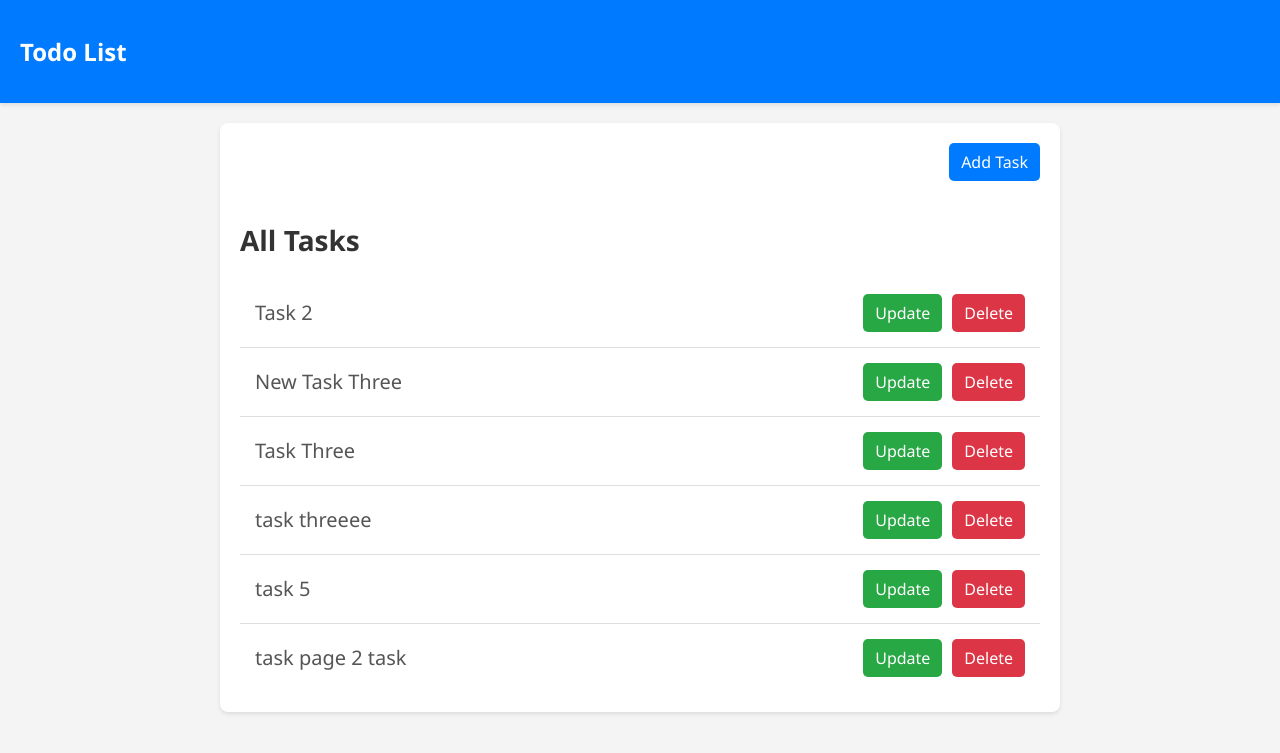
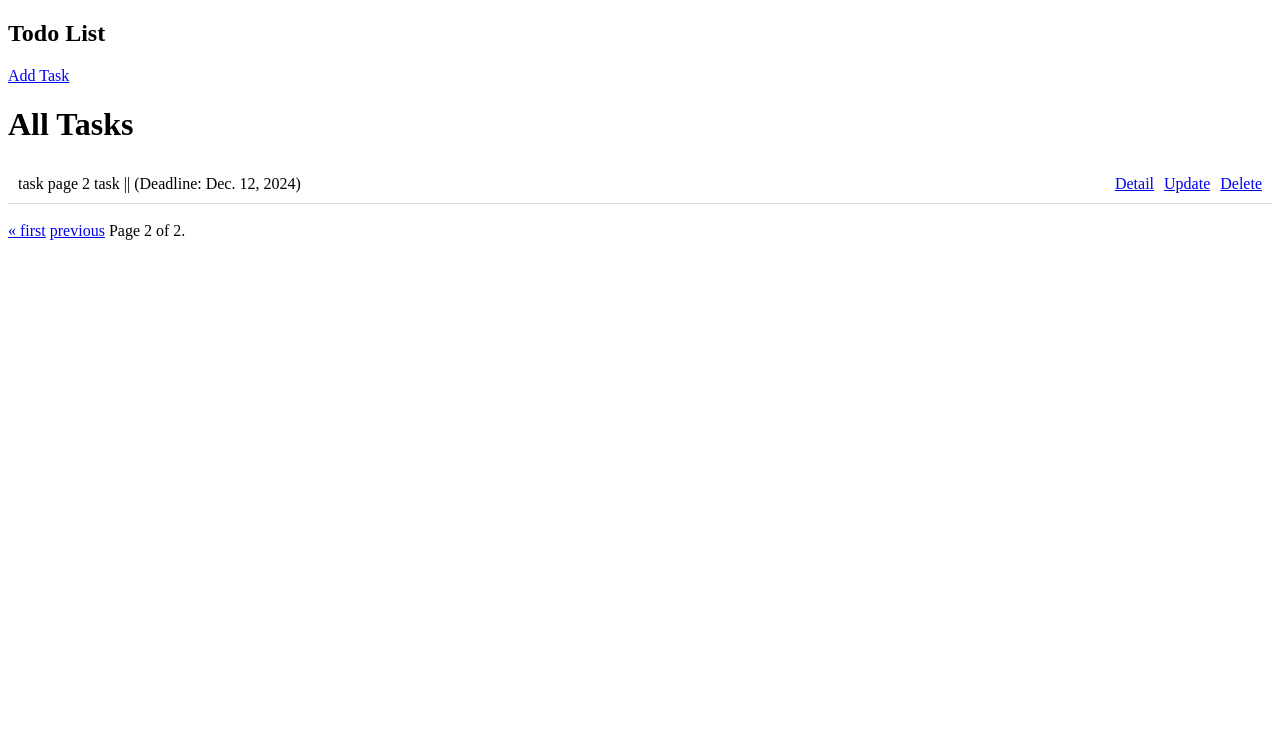
Before and after one commit to aniketkadukar1/todo_list, a Django app: page /?page=2 in a window 1280 px wide. Shown: the top 753 px of the page. Run offline with Django 5.2, Linux system fonts and the light colour scheme; data comes from the database, SQL or seed files in the repository; both versions use the stored data as it was after the commit.

Commit message:
Implement Pagination
Implemented pagination for the task list. Now it will show 5 tasks per page.

```diff
--- a/todo_list/todo/templates/todo/index.html
+++ b/todo_list/todo/templates/todo/index.html
@@ -4,83 +4,6 @@
     <meta charset="UTF-8">
     <meta name="viewport" content="width=device-width, initial-scale=1.0">
     <title>Todo List</title>
-    <style>
-        body {
-            font-family: 'Segoe UI', Tahoma, Geneva, Verdana, sans-serif;
-            margin: 0;
-            padding: 0;
-            background-color: #f4f4f4;
-        }
-        .navbar {
-            background-color: #007BFF;
-            color: #fff;
-            padding: 15px 20px;
-            text-align: left;
-            display: flex;
-            align-items: center;
-            box-shadow: 0 2px 4px rgba(0, 0, 0, 0.1);
-        }
-        .container {
-            max-width: 800px;
-            margin: 20px auto;
-            background: #fff;
-            padding: 20px;
-            box-shadow: 0 2px 4px rgba(0, 0, 0, 0.1);
-            border-radius: 8px;
-        }
-        h1 {
-            font-size: 28px;
-            color: #333;
-            margin-bottom: 20px;
-        }
-        .task {
-            padding: 15px;
-            border-bottom: 1px solid #ddd;
-            display: flex;
-            justify-content: space-between;
-            align-items: center;
-        }
-        .task:last-child {
-            border-bottom: none;
-        }
-        .task-title {
-            font-size: 20px;
-            color: #555;
-            display: flex;
-            align-items: center;
-        }
-        .task-actions {
-            display: flex;
-            gap: 10px;
-            align-items: center;
-        }
-        .btn {
-            padding: 8px 12px;
-            color: #fff;
-            text-decoration: none;
-            border-radius: 5px;
-            transition: background-color 0.3s;
-        }
-        .btn-update {
-            background-color: #28a745;
-        }
-        .btn-delete {
-            background-color: #dc3545;
-        }
-        .btn-add {
-            background-color: #007BFF;
-            margin-bottom: 20px;
-            display: inline-block;
-        }
-        .btn:hover {
-            opacity: 0.9;
-        }
-        .add-task-container {
-            display: flex;
-            justify-content: flex-end;
-            margin-bottom: 20px;
-        }
-    </style>
 </head>
 <body>
     <div class="navbar">
@@ -88,20 +11,41 @@
     </div>
     <div class="container">
         <div class="add-task-container">
-            <a href="{% url 'todo:new' %}" class="btn btn-add">Add Task</a>
+            <a href="{% url 'todo:new' %}">Add Task</a>
         </div>
         <h1>All Tasks</h1>
-        {% for task in tasks %}
-        <div class="task">
-            <div class="task-title">
+        {% for task in page_obj %}
+        <div class="task" style="display: flex; justify-content: space-between; align-items: center; padding: 10px; border-bottom: 1px solid #ddd;">
+            <div class="task-title" style="flex-grow: 1;">
                 <span>{{ task.title }}</span>
+                <span>||</span>
+                <span>(Deadline: {{ task.deadline }})</span>
             </div>
-            <div class="task-actions">
-                <a href="{% url 'todo:update' task.id %}" class="btn btn-update">Update</a>
-                <a href="{% url 'todo:delete' task.id %}" class="btn btn-delete">Delete</a>
+            <div class="task-actions" style="display: flex; gap: 10px;">
+                <a href="{% url 'todo:detail' task.id %}">Detail</a>
+                <a href="{% url 'todo:update' task.id %}">Update</a>
+                <a href="{% url 'todo:delete' task.id %}">Delete</a>
             </div>
         </div>
         {% endfor %}
     </div>
+<br>
+    <div class="pagination">
+        <span class="step-links">
+            {% if page_obj.has_previous %}
+                <a href="?page=1">&laquo; first</a>
+                <a href="?page={{ page_obj.previous_page_number }}">previous</a>
+            {% endif %}
+
+            <span class="current">
+                Page {{ page_obj.number }} of {{ page_obj.paginator.num_pages }}.
+            </span>
+
+            {% if page_obj.has_next %}
+                <a href="?page={{ page_obj.next_page_number }}">next</a>
+                <a href="?page={{ page_obj.paginator.num_pages }}">last &raquo;</a>
+            {% endif %}
+        </span>
+    </div>
 </body>
 </html>
--- a/todo_list/todo/views.py
+++ b/todo_list/todo/views.py
@@ -1,12 +1,15 @@
 from django.shortcuts import render, redirect
 from .models import Task
 from .forms import NewTaskForm, UpdateTaskForm
+from django.core.paginator import Paginator
 
 
 def index(request):
     tasks = Task.objects.all()
-
-    return render(request, 'todo/index.html', {'tasks' : tasks})
+    paginator = Paginator(tasks, 5)
+    page_number = request.GET.get('page')
+    page_obj = paginator.get_page(page_number)
+    return render(request, 'todo/index.html', {'tasks' : tasks, 'page_obj' : page_obj})
 
 def detail(request, pk):
     task = Task.objects.get(pk=pk)
```
Also changed, not shown: todo_list/db.sqlite3.
